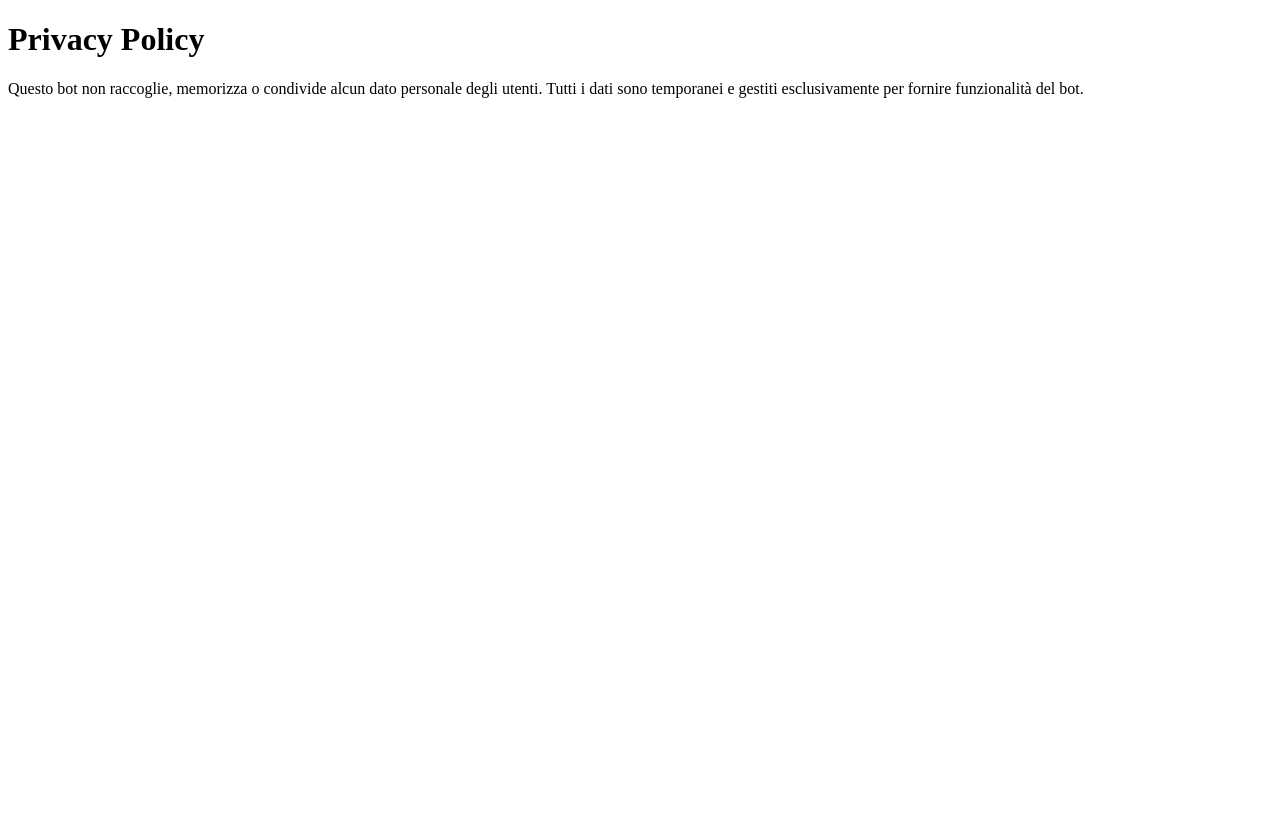
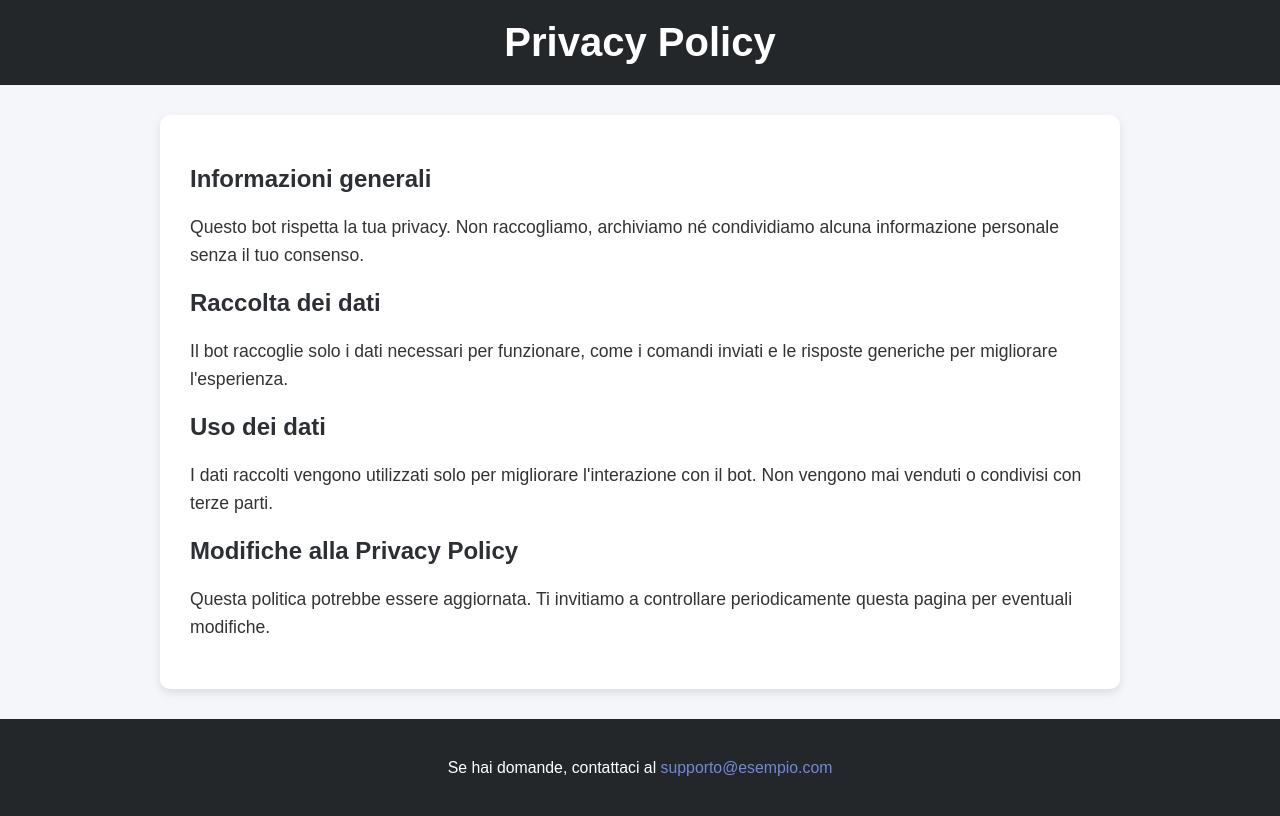
Before and after one commit to Gab09xxtz09/LexiBot, a plain HTML site: page privacy.html in a window 1280 px wide. Drawn offline with Linux system fonts and the light colour scheme.

Commit message:
Update privacy.html

```diff
--- a/privacy.html
+++ b/privacy.html
@@ -1,10 +1,79 @@
 <!DOCTYPE html>
-<html>
+<html lang="it">
 <head>
+  <meta charset="UTF-8">
+  <meta name="viewport" content="width=device-width, initial-scale=1">
   <title>Privacy Policy</title>
+  <style>
+    body {
+      font-family: Arial, sans-serif;
+      background-color: #f4f6f9;
+      color: #333;
+      margin: 0;
+      padding: 0;
+    }
+    header {
+      background-color: #23272a;
+      color: #fff;
+      padding: 20px 0;
+      text-align: center;
+    }
+    header h1 {
+      font-size: 2.5em;
+      margin: 0;
+    }
+    .content {
+      max-width: 900px;
+      margin: 30px auto;
+      background-color: #fff;
+      padding: 30px;
+      border-radius: 10px;
+      box-shadow: 0 4px 10px rgba(0,0,0,0.1);
+    }
+    .content h2 {
+      color: #2c2f33;
+    }
+    p {
+      line-height: 1.6;
+      font-size: 1.1em;
+    }
+    footer {
+      background-color: #23272a;
+      color: #fff;
+      padding: 20px;
+      text-align: center;
+      font-size: 0.9em;
+    }
+    a {
+      color: #7289da;
+      text-decoration: none;
+    }
+    a:hover {
+      text-decoration: underline;
+    }
+  </style>
 </head>
 <body>
-  <h1>Privacy Policy</h1>
-  <p>Questo bot non raccoglie, memorizza o condivide alcun dato personale degli utenti. Tutti i dati sono temporanei e gestiti esclusivamente per fornire funzionalità del bot.</p>
+  <header>
+    <h1>Privacy Policy</h1>
+  </header>
+
+  <div class="content">
+    <h2>Informazioni generali</h2>
+    <p>Questo bot rispetta la tua privacy. Non raccogliamo, archiviamo né condividiamo alcuna informazione personale senza il tuo consenso.</p>
+
+    <h2>Raccolta dei dati</h2>
+    <p>Il bot raccoglie solo i dati necessari per funzionare, come i comandi inviati e le risposte generiche per migliorare l'esperienza.</p>
+
+    <h2>Uso dei dati</h2>
+    <p>I dati raccolti vengono utilizzati solo per migliorare l'interazione con il bot. Non vengono mai venduti o condivisi con terze parti.</p>
+
+    <h2>Modifiche alla Privacy Policy</h2>
+    <p>Questa politica potrebbe essere aggiornata. Ti invitiamo a controllare periodicamente questa pagina per eventuali modifiche.</p>
+  </div>
+
+  <footer>
+    <p>Se hai domande, contattaci al <a href="mailto:supporto@esempio.com">supporto@esempio.com</a></p>
+  </footer>
 </body>
 </html>
```
